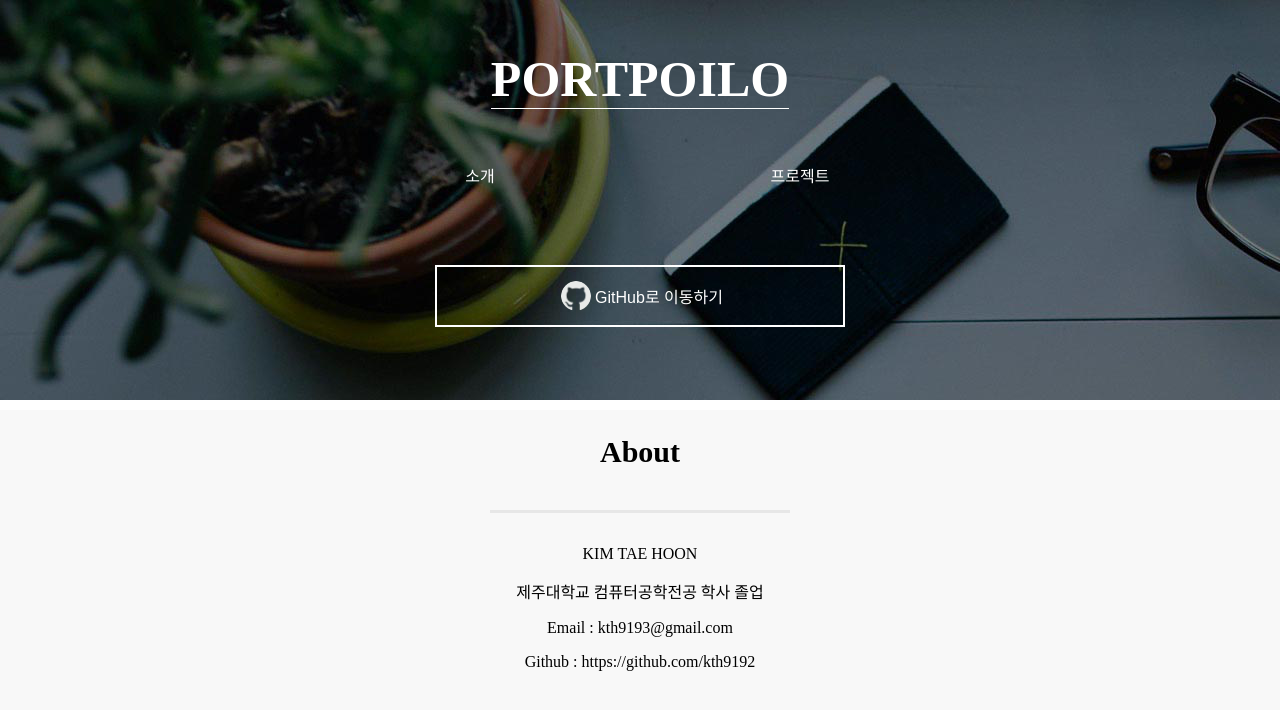
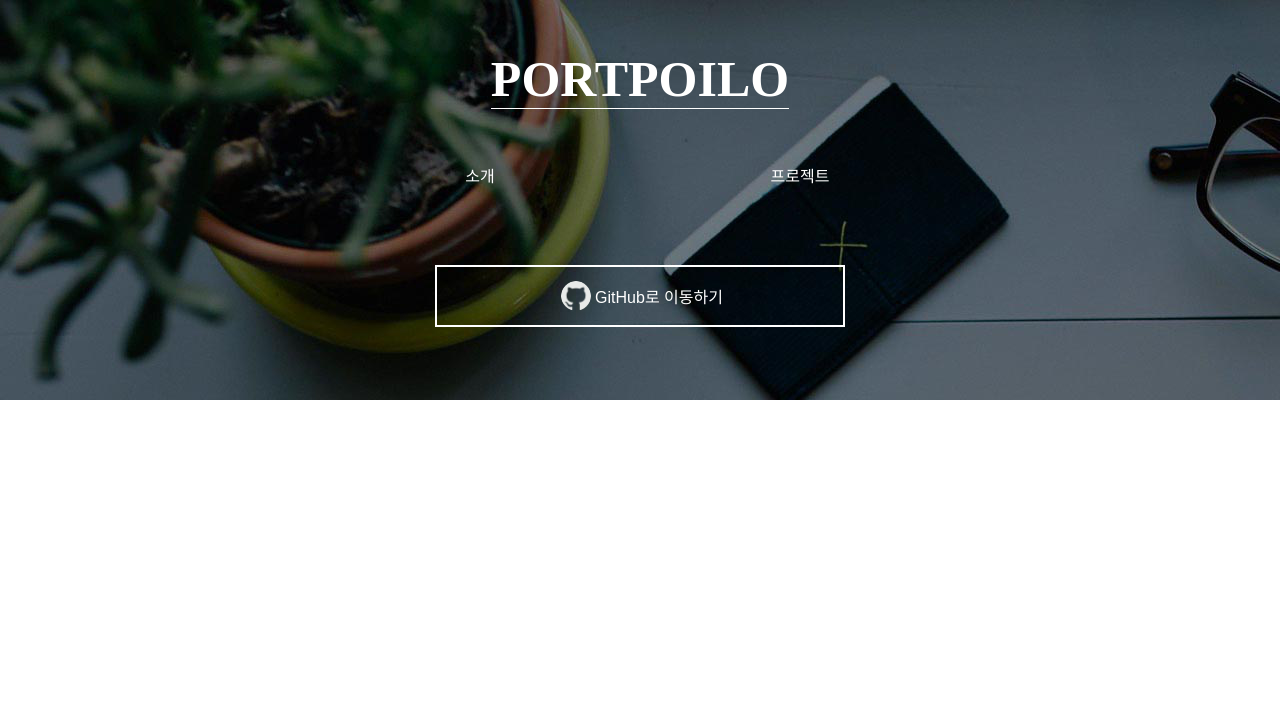
Before and after one commit to kth9192/portfolio, a React (Create React App) app: page / in a window 1280 px wide. Shown: the top 710 px of the page. Built offline with nearby package versions, Linux system fonts and the light colour scheme; the HTML template or start-up script is replaced by a standard one; a web font is replaced by a local one.

Commit message:
라우터 경로 수정

```diff
--- a/src/components/headerBar.js
+++ b/src/components/headerBar.js
@@ -14,7 +14,7 @@ function HeaderBar() {
       <TopMenu className="menu">
         <p className="linkBox__txt">PORTPOILO</p>
         <NavGrid>
-          <CustomLink to="/">
+          <CustomLink to="/portfolio">
             <div className="about">소개</div>
           </CustomLink>
           <CustomLink to="/projects">
--- a/src/routes.js
+++ b/src/routes.js
@@ -15,7 +15,7 @@ export default () => {
     <BrowserRouter>
       <HeaderBar />
       <Switch>
-        <Route exact path="/" component={InfoPage} />
+        <Route exact path="/portfolio" component={InfoPage} />
         <Route path="/projects" component={ProjectsPage} />
       </Switch>
     </BrowserRouter>
```
